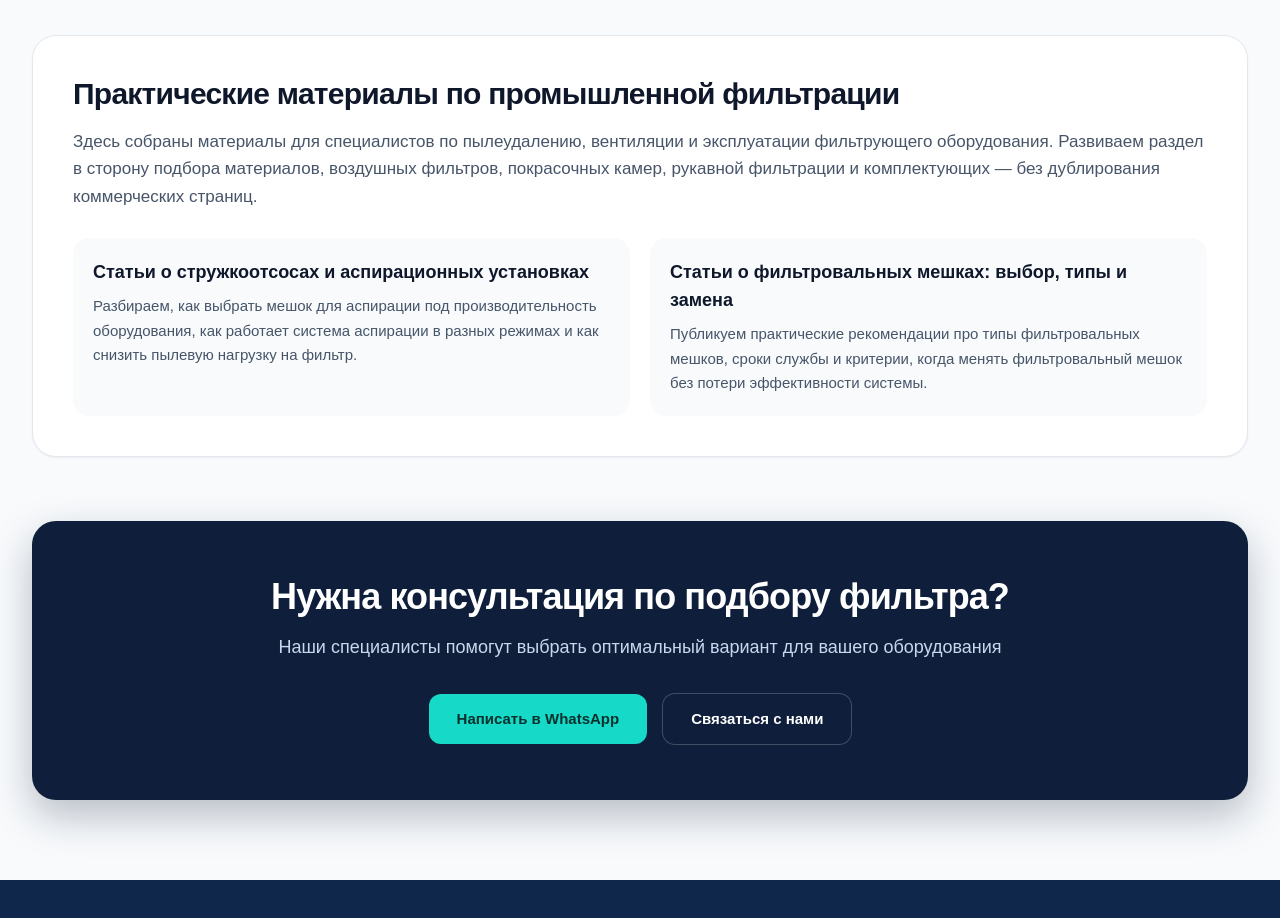
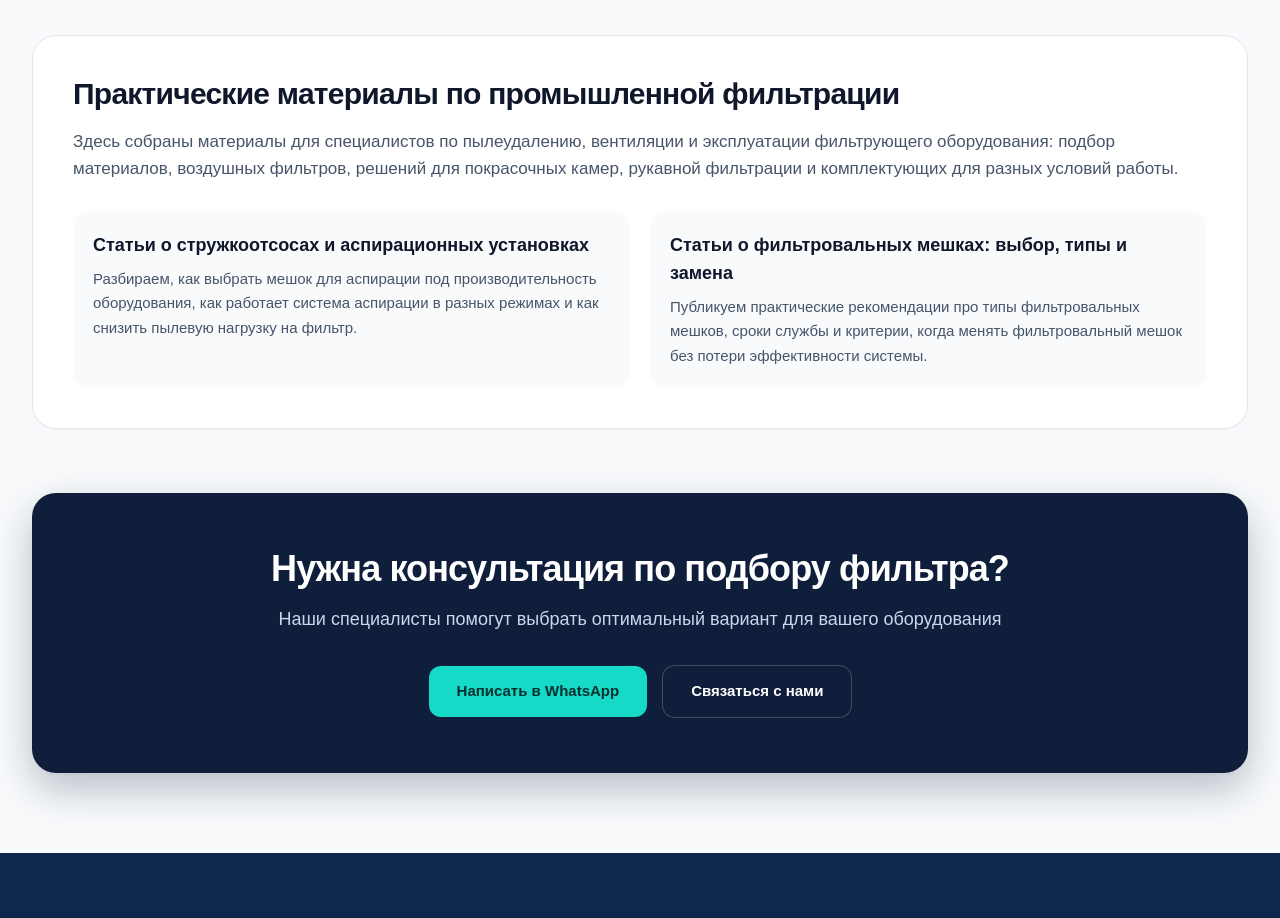
Before and after one commit to karipupkina-ux/filterflow-next, a Next.js app: page /blog in a window 1280 px wide. Shown: the part 2000-2918 px from the top of the page. Built offline with nearby package versions, Linux system fonts and the light colour scheme.

Commit message:
content: refine blog expertise copy

```diff
--- a/app/blog/page.tsx
+++ b/app/blog/page.tsx
@@ -180,8 +180,8 @@ export default function BlogIndexPage() {
             </h2>
             <p className="mt-4 text-[15px] leading-relaxed text-[#475569] sm:text-[17px]">
               Здесь собраны материалы для специалистов по пылеудалению, вентиляции и эксплуатации
-              фильтрующего оборудования. Развиваем раздел в сторону подбора материалов, воздушных фильтров,
-              покрасочных камер, рукавной фильтрации и комплектующих — без дублирования коммерческих страниц.
+              фильтрующего оборудования: подбор материалов, воздушных фильтров, решений для покрасочных камер,
+              рукавной фильтрации и комплектующих для разных условий работы.
             </p>
 
             <div className="mt-7 grid gap-5 md:grid-cols-2">
```
